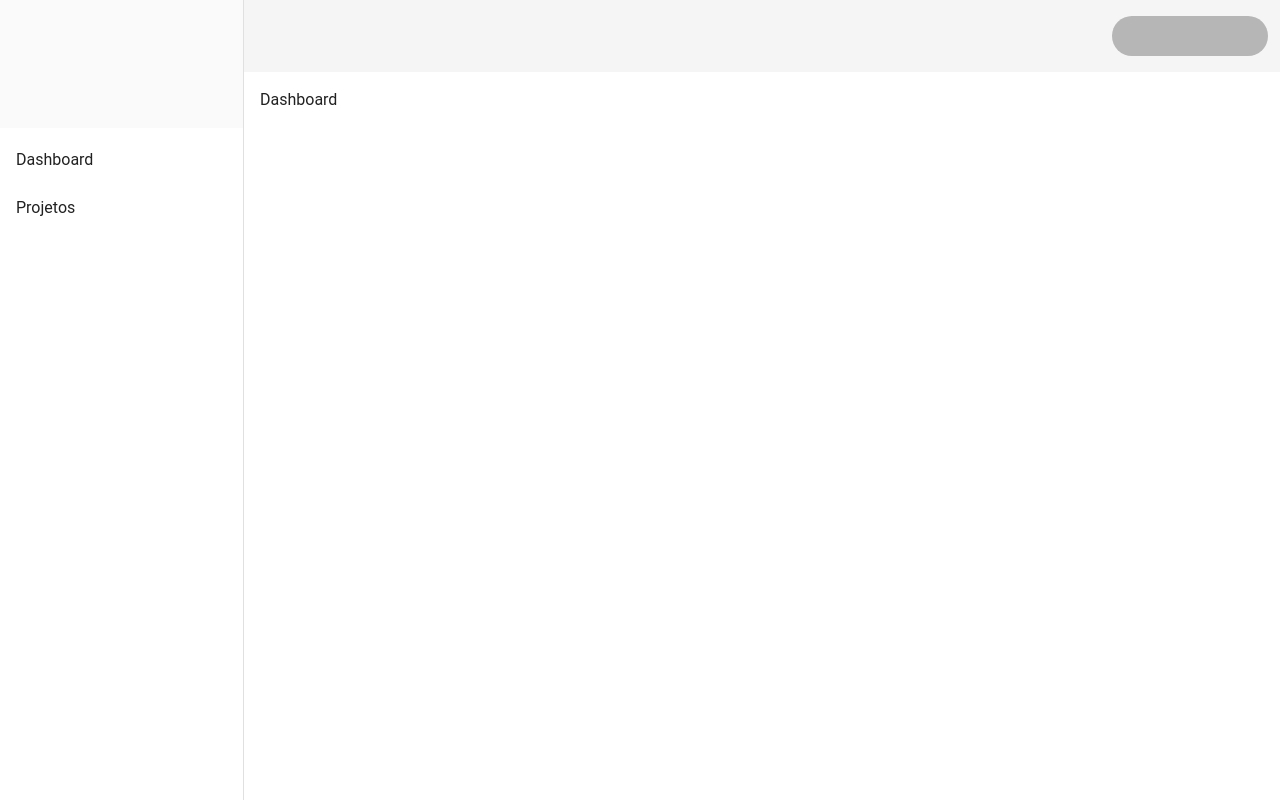
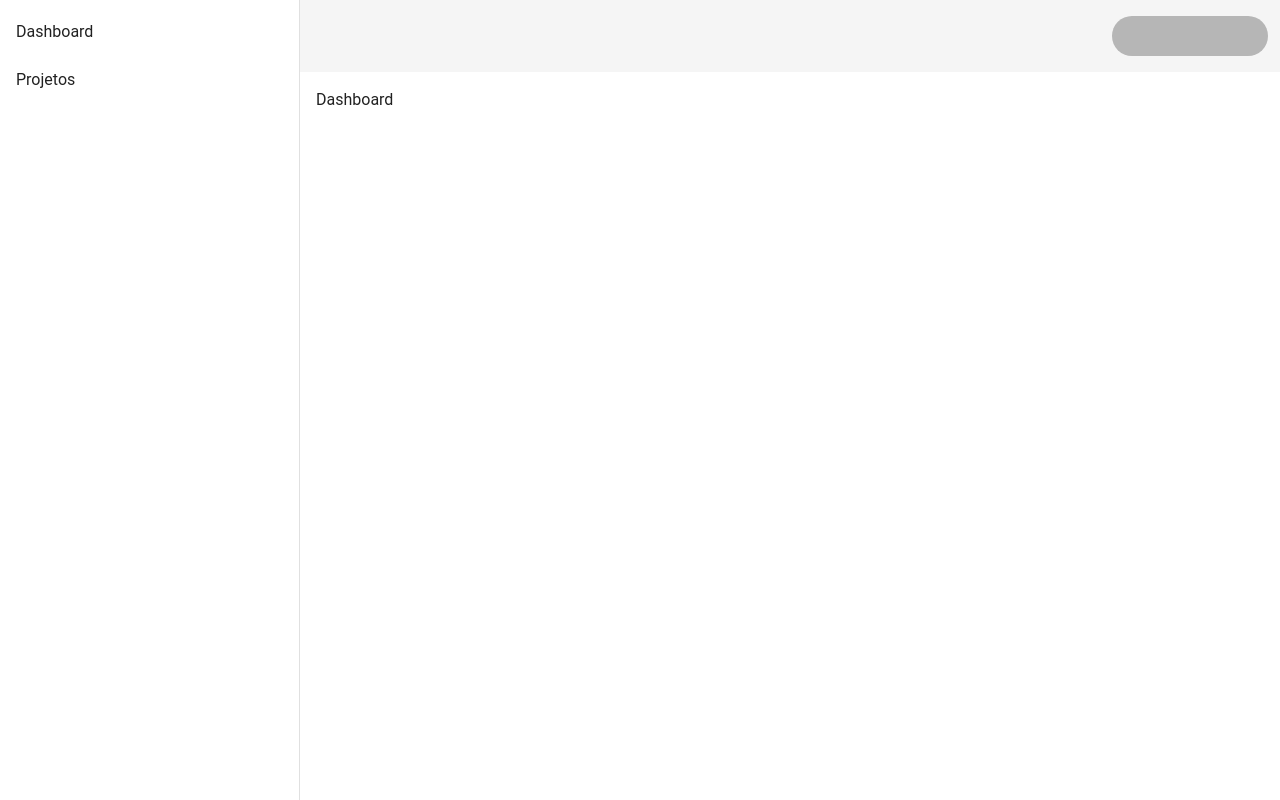
Before and after one commit to jeff-silva/test-time-system, a Nuxt app in the folder frontend/: page /admin in a window 1280 px wide. Built offline with nearby package versions, Linux system fonts and the light colour scheme.

Commit message:
feat: Melhoria app view

```diff
--- a/frontend/layouts/admin.vue
+++ b/frontend/layouts/admin.vue
@@ -5,13 +5,10 @@
         VContainer: { maxWidth: 1200 },
       }"
     >
-      <v-navigation-drawer width="244">
-        <v-sheet
-          color="grey-lighten-5"
-          height="128"
-          width="100%"
-        ></v-sheet>
-
+      <v-navigation-drawer
+        v-model="drawer.value"
+        width="300"
+      >
         <v-list>
           <v-list-item
             to="/admin"
@@ -30,6 +27,11 @@
         height="72"
         flat
       >
+        <v-btn
+          icon="flowbite:bars-outline"
+          class="d-lg-none"
+          @click="drawer.toggle()"
+        />
         <v-spacer />
 
         <v-responsive max-width="156">
@@ -52,3 +54,15 @@
     </v-defaults-provider>
   </v-app>
 </template>
+
+<script setup>
+const drawer = reactive({
+  value: null,
+  toggle() {
+    drawer.set(!drawer.value);
+  },
+  set(value) {
+    drawer.value = value;
+  },
+});
+</script>
```
